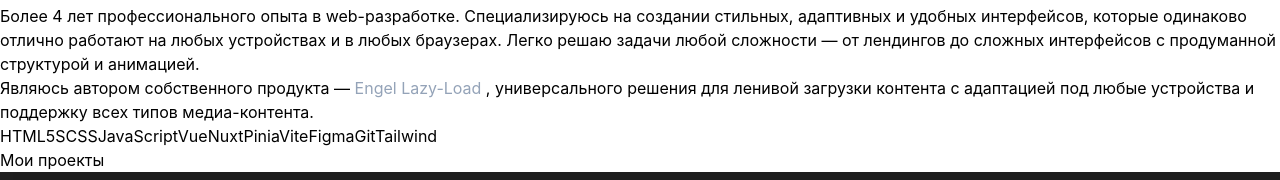
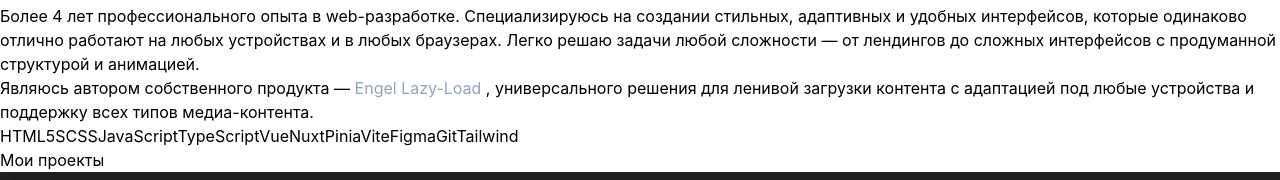
Before and after one commit to engelich/Portfolio, a React (Vite) app: page / in a window 1280 px wide. Shown: the part 1140-1320 px from the top of the page. Built offline with nearby package versions, Linux system fonts and the light colour scheme.

Commit message:
Fix skills

```diff
--- a/src/App.jsx
+++ b/src/App.jsx
@@ -140,6 +140,7 @@ export default function App() {
             <a href="https://ru.wikipedia.org/wiki/HTML" target="_blank" className="bg-[#212245] rounded-xl px-4 py-1 text-sm hover:bg-[#232357] transition">HTML5</a>
             <a href="https://ru.wikipedia.org/wiki/Sass" target="_blank" className="bg-[#212245] rounded-xl px-4 py-1 text-sm hover:bg-[#232357] transition">SCSS</a>
             <a href="https://ru.wikipedia.org/wiki/JavaScript" target="_blank" className="bg-[#212245] rounded-xl px-4 py-1 text-sm hover:bg-[#232357] transition">JavaScript</a>
+            <a href="https://www.typescriptlang.org/" target="_blank" className="bg-[#212245] rounded-xl px-4 py-1 text-sm hover:bg-[#232357] transition">TypeScript</a>
             <a href="https://vuejs-doc-ru.vercel.app/guide/introduction.html" target="_blank" className="bg-[#212245] rounded-xl px-4 py-1 text-sm hover:bg-[#232357] transition">Vue</a>
             <a href="https://nuxt.com/" target="_blank" className="bg-[#212245] rounded-xl px-4 py-1 text-sm hover:bg-[#232357] transition">Nuxt</a>
             <a href="https://pinia.vuejs.org/" target="_blank" className="bg-[#212245] rounded-xl px-4 py-1 text-sm hover:bg-[#232357] transition">Pinia</a>
```
Also changed, not shown: 2 other files (tests, documents, lock files or other folders).
